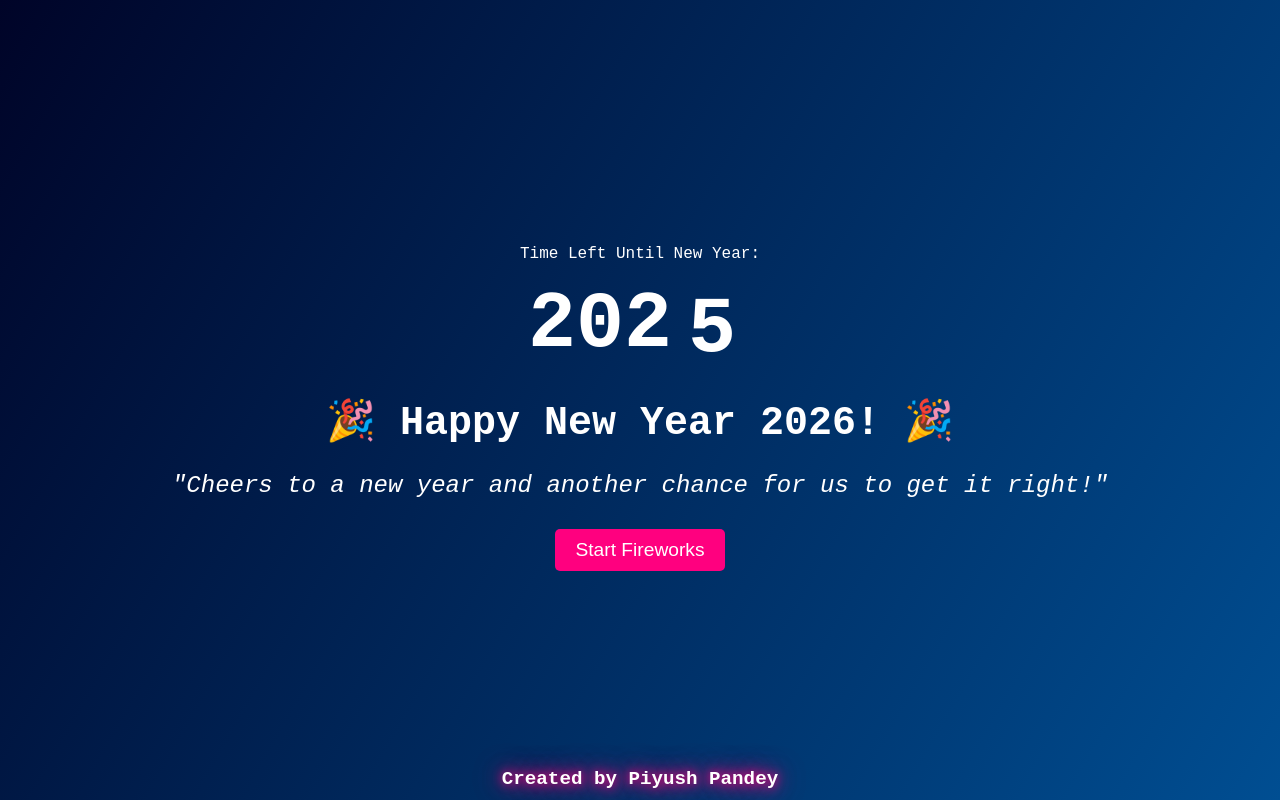
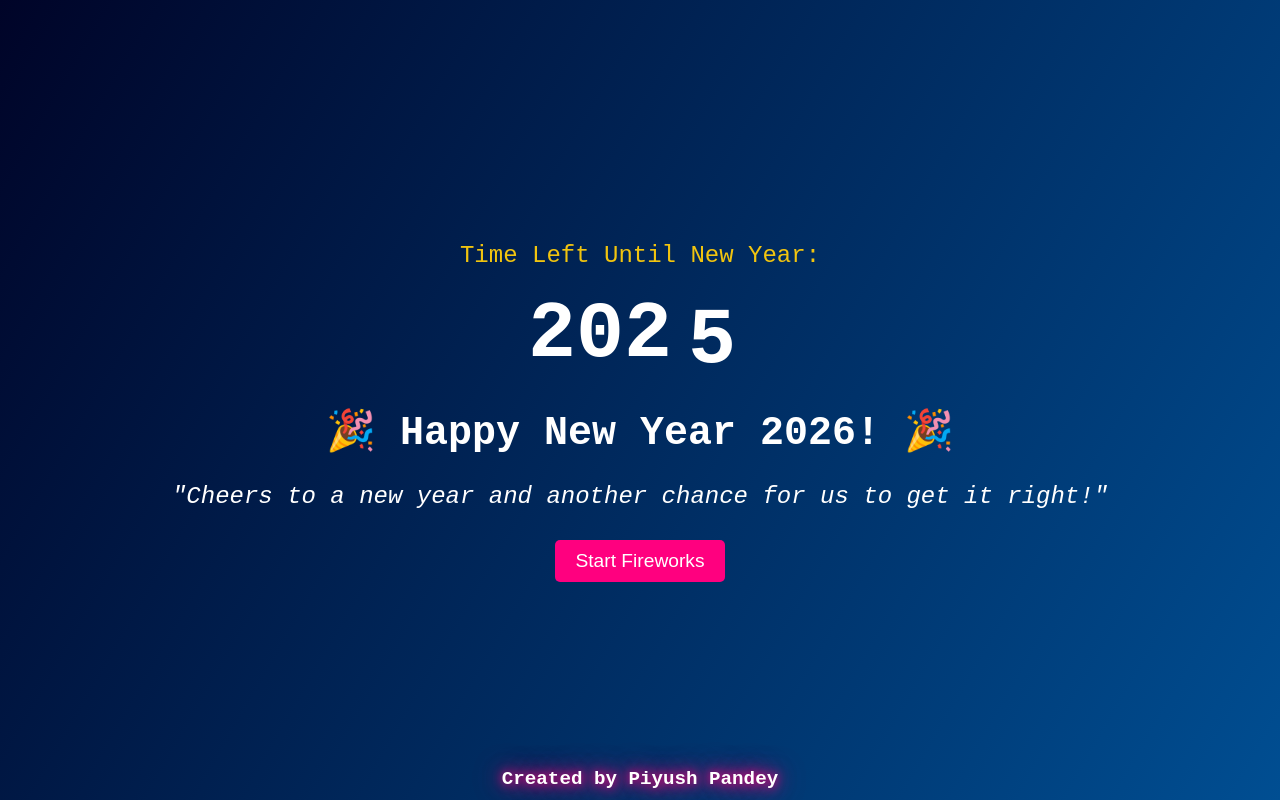
Before and after one commit to piyushpandey12/new-year-wishes, a plain HTML site: page index.html in a window 1280 px wide. Drawn offline with Linux system fonts and the light colour scheme.

Commit message:
Update styles.css

```diff
--- a/styles.css
+++ b/styles.css
@@ -16,7 +16,20 @@ body {
     position: relative;
 }
 
+.countdown-wrapper {
+    margin-bottom: 20px;
+}
 
+.time-left-label {
+    font-size: 1.5rem;
+    margin-bottom: 10px;
+    color: #f1c40f;
+}
+
+.countdown {
+    font-size: 2rem;
+    font-weight: bold;
+}
 
 .year-transition {
     font-size: 5rem;
```
